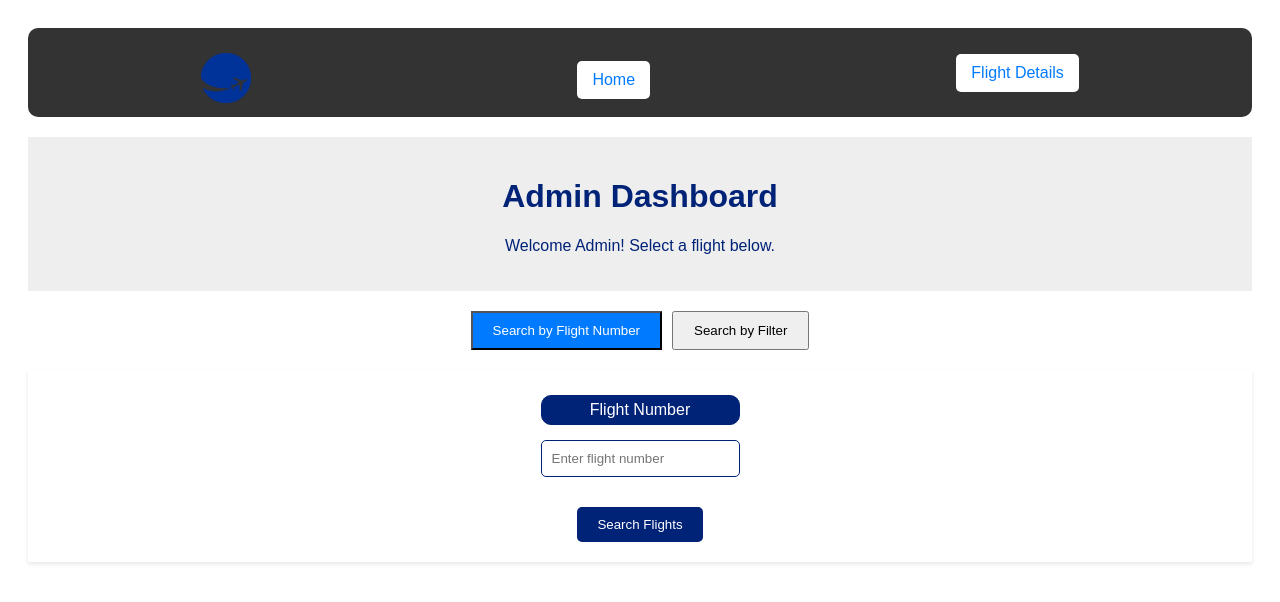
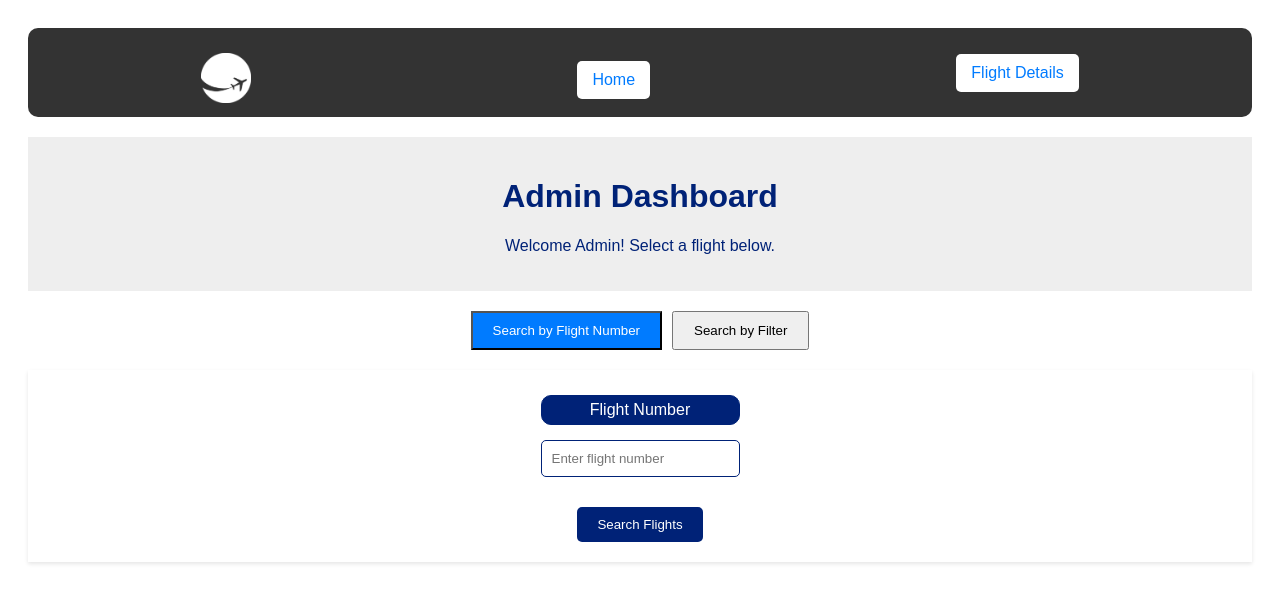
Before and after one commit to erayozturkk/AirlineManagement, a React (Create React App) app in the folder roster-app/client/: page /dashboard in a window 1280 px wide. Shown: the top 602 px of the page. Built offline with nearby package versions, Linux system fonts and the light colour scheme.

Commit message:
logochange
-viewflight
-dashboard

```diff
--- a/roster-app/client/src/DashboardAdmin.js
+++ b/roster-app/client/src/DashboardAdmin.js
@@ -69,7 +69,7 @@
         <div className='dashboard-page'>
             <nav className='dashboard-navbar'>
                 <Link to="/dashboard">
-                    <img src="./logo.png" alt="Logo" className="logo" />
+                    <img src="./logowhite.png" alt="Logo" className="logo" />
                 </Link>
                 <Link to="/dashboard" className='nav-item'>Home</Link>
                 <span className='nav-item'>Flight Details</span>
--- a/roster-app/client/src/viewFlight.js
+++ b/roster-app/client/src/viewFlight.js
@@ -22,7 +22,7 @@
         <div className="view-flight-page">
             <nav className='viewflight-navbar'>
                 <Link to="/dashboard">
-                    <img src="./logo.png" alt="Logo" className="logo" />
+                    <img src="./logowhite.png" alt="Logo" className="logo" />
                 </Link>
                 <Link to="/dashboard" className='nav-item'>Home</Link>
                 <span className='nav-item'>Flight Details</span>
```
